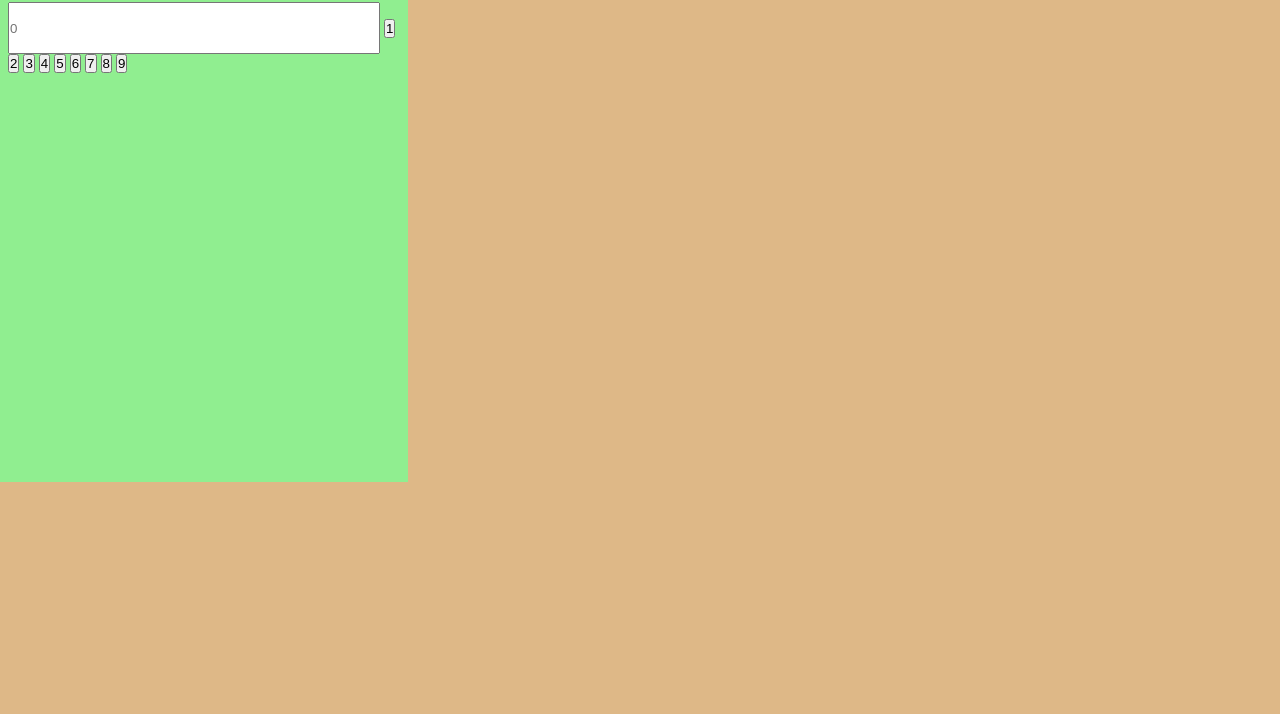
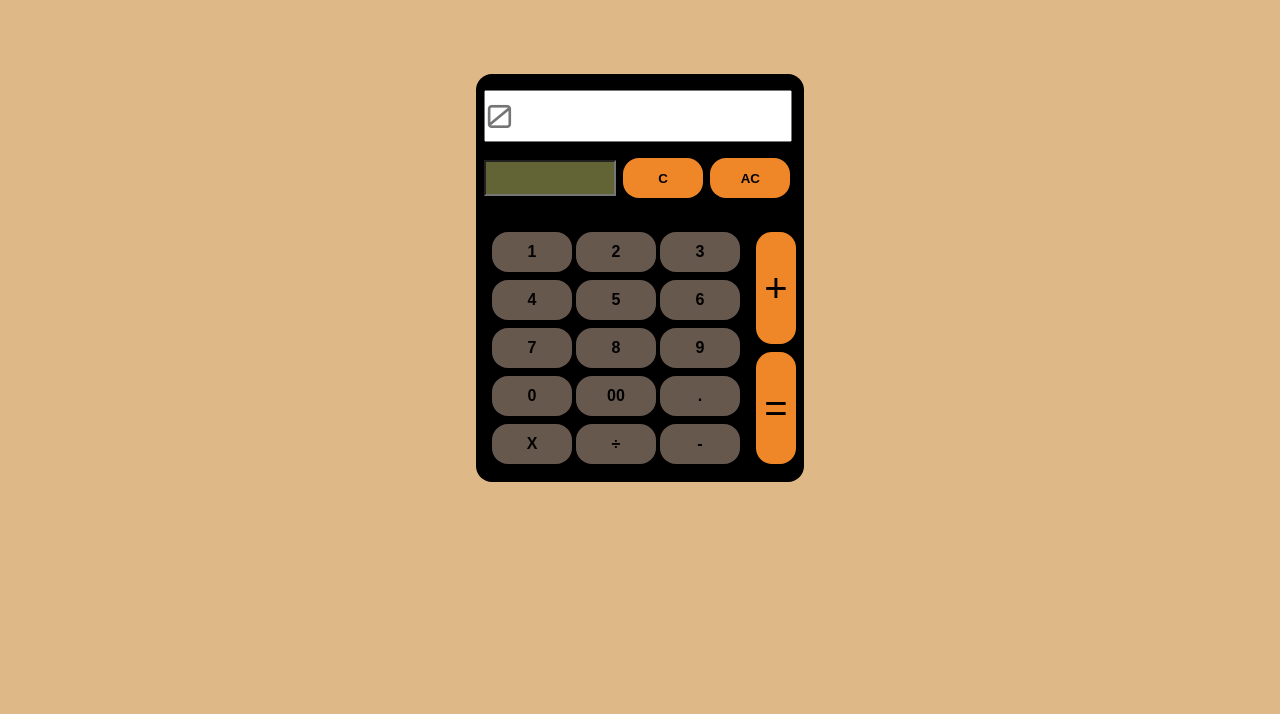
Before and after one commit to De2pak/CalC, a plain HTML site: page index.html in a window 1280 px wide. Shown: the part 86-800 px from the top of the page. Drawn offline with Linux system fonts and the light colour scheme.

Commit message:
Structure  and styling has been completed

```diff
--- a/index.html
+++ b/index.html
@@ -4,6 +4,12 @@
     <meta charset="UTF-8" />
     <meta name="viewport" content="width=device-width, initial-scale=1.0" />
     <link rel="stylesheet" href="style.css" />
+    <link rel="preconnect" href="https://fonts.googleapis.com" />
+    <link rel="preconnect" href="https://fonts.gstatic.com" crossorigin />
+    <link
+      href="https://fonts.googleapis.com/css2?family=Orbitron:wght@400..900&display=swap"
+      rel="stylesheet"
+    />
     <title>calculator</title>
   </head>
   <body>
@@ -15,18 +21,36 @@
       </div>
     </div>
     <div class="main">
-        <div class="box">
-            <input type="text" placeholder="0">
-            <button id = "btn">1</button>
-            <button id = "btn">2</button>
-            <button id = "btn">3</button>
-            <button id = "btn">4</button>
-            <button id = "btn">5</button>
-            <button id = "btn">6</button>
-            <button id = "btn">7</button>
-            <button id = "btn">8</button>
-            <button id = "btn">9</button>
+      <div class="box">
+        <div class="timeBox">
+          <input id="screen" type="text" placeholder="0" />
+          <input type="text" id="time" />
+          <button class="topBtn">C</button>
+          <button class="topBtn">AC</button>
         </div>
+        <div class="numBox">
+          <button class="btn">1</button>
+          <button class="btn">2</button>
+          <button class="btn">3</button>
+          <button class="btn">4</button>
+          <button class="btn">5</button>
+          <button class="btn">6</button>
+          <button class="btn">7</button>
+          <button class="btn">8</button>
+          <button class="btn">9</button>
+          <button class="btn">0</button>
+          <button class="btn">00</button>
+          <button class="btn">.</button>
+          <button class="btn">X</button>
+          <button class="btn">÷</button>
+          <button class="btn">-</button>
+        </div>
+        <div class="signBox">
+          <button id="plus">+</button>
+          <br />
+          <button id="equal">=</button>
+        </div>
+      </div>
     </div>
     <script src="script.js"></script>
   </body>
--- a/style.css
+++ b/style.css
@@ -1,47 +1,120 @@
-*{
+* {
   margin: 0;
   padding: 0;
 }
-body{
+body {
   background-color: burlywood;
 }
-.header{
-    height: 10  rem;
+.header {
+  height: 10 rem;
   width: 100%;
   background-color: black;
-    color:burlywood;
+  color: burlywood;
 }
-.navbar{
+.navbar {
   display: flex;
   align-items: center;
   justify-content: space-between;
 }
-.navbar img{
+.navbar img {
   width: 5rem;
   padding-left: 5rem;
 }
-#logo{
-
-}
-#modeBtn{
+#modeBtn {
   margin-right: 3rem;
   width: 6rem;
   height: 3rem;
   border-radius: 2rem;
   cursor: pointer;
-    background-color:burlywood;
+  background-color: burlywood;
   color: black;
   font-weight: bold;
 }
-.box{
-    background-color: lightgreen;
-    height: 30rem;
-    width: 25rem;
-    padding-left: .5rem;
-    padding-top: .5rem;
+.main {
+  display: flex;
+  justify-content: center;
+  align-items: center;
+  margin-top: 5rem;
 }
-.box input{
-    width: 23rem;
+.box {
+  display: flex;
+  flex-wrap: wrap;
+  border-radius: 1rem;
+  background-color: black;
+  height: 25rem;
+  width: 20rem;
+  padding-left: 0.5rem;
+  padding-top: 0.5rem;
+}
+#screen {
+  margin-top: 0.5rem;
+  width: 19rem;
   height: 3rem;
-
+  font-family: "Orbitron", sans-serif;
+  font-size: 2rem;
 }
+#time {
+  width: 8rem;
+  height: 2rem;
+  background-color: #636436;
+  outline: none;
+  margin-top: 0.5rem;
+}
+.topBtn {
+  margin-top: 1rem;
+  background-color: #ef8728;
+  border-radius: 1rem;
+  width: 5rem;
+  height: 2.5rem;
+  margin-left: 0.2rem;
+  border-style: none;
+  font-weight: bolder;
+}
+.topBtn:hover {
+  transform: scale(0.9);
+}
+.numBox {
+  margin-top: 0.5rem;
+  width: 16rem;
+  height: 15rem;
+  padding: 0.5rem;
+}
+.btn {
+  background-color: #67584e;
+  border-radius: 1rem;
+  margin-top: 0.5rem;
+  width: 5rem;
+  height: 2.5rem;
+  font-size: 1rem;
+  font-weight: bold;
+  border-style: none;
+}
+.btn:hover {
+  transform: scale(0.9);
+}
+#plus {
+  background-color: #ef8728;
+  margin-top: 1.5rem;
+  width: 2.5rem;
+  height: 7rem;
+  font-size: 40px;
+  border-radius: 1rem;
+  outline: none;
+  border-style: none;
+}
+#plus:hover {
+  transform: scale(0.9);
+}
+#equal {
+  background-color: #ef8728;
+  margin-top: 0.5rem;
+  width: 2.5rem;
+  height: 7rem;
+  font-size: 40px;
+  border-radius: 1rem;
+  outline: none;
+  border-style: none;
+}
+#equal:hover {
+  transform: scale(0.9);
+}
```
Lines whose indentation alone changed are shown as unchanged.
